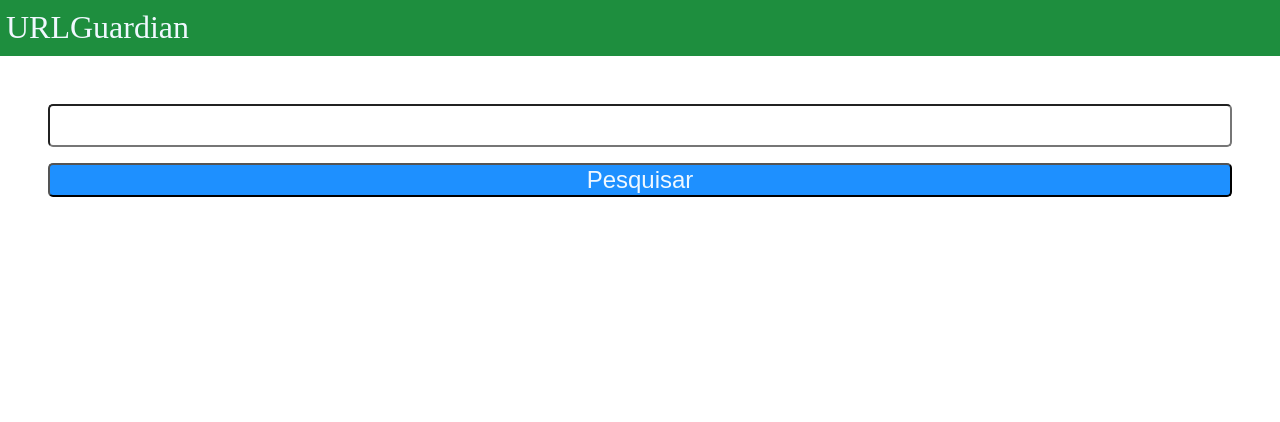
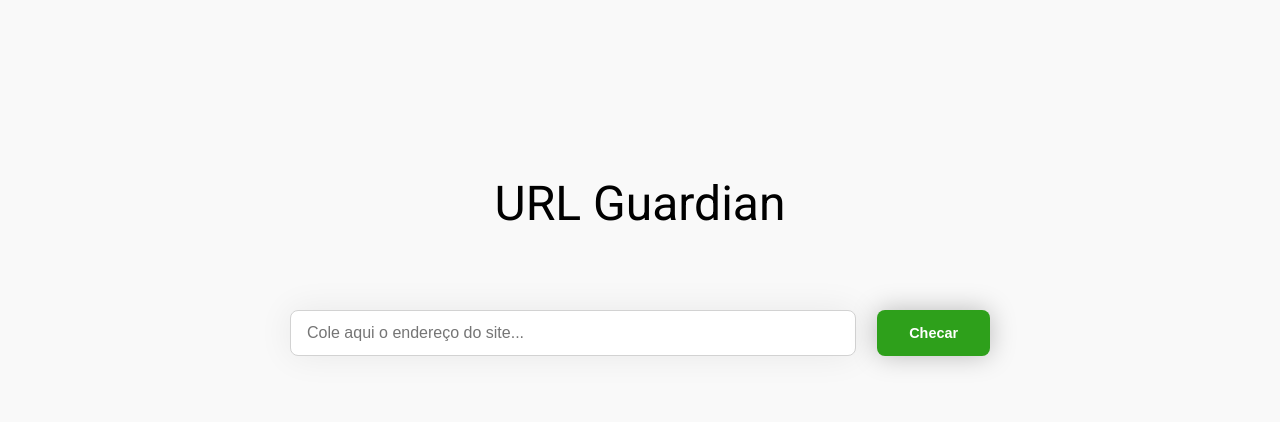
Before and after one commit to mzocateli/URLGuardian, a website: page index.html in a window 1280 px wide. Drawn offline with Linux system fonts and the light colour scheme; no server answers.

Commit message:
feat(layout): desenvolvimento do layout do site

```diff
--- a/index.html
+++ b/index.html
@@ -8,17 +8,54 @@
     <script src="scripts/main.js"></script>
 </head>
 <body>
-    <header class="header">
-        <div class="header__item">
-            <span class="header__text">URLGuardian</span>
+    <header class="header container">
+        <div class="header__logocontainer">
+            <span class="header__logocontainer__logo">URL Guardian</span>
         </div>
     </header>
 
     <main class="container">
-        <article class="container__article">
-            <input class="article__input" type="text">
-            <button class="article__button">Pesquisar</button>
+        <article class="searchbar">
+            <input class="searchbar__input" type="text" placeholder="Cole aqui o endereço do site..." autofocus>
+            <button class="searchbar__button ripple-effect">Checar</button>
         </article>
+
+        <div class="scan-progress hidden">
+            <div class="scan-progress__loading">
+                <div class="loading-dual-ring"></div>
+            </div>
+            <span class="scan-progress__text">Verificando a segurança do site...</span>
+        </div>
+
+        <div class="scan-result hidden">
+            <header class="scan-result__header row">
+                <div class="column">
+                    <img src="images/alert-icon.png" alt="Danger icon"/>
+                </div>
+
+                <div class="column">
+                    <h2 class="scan-result__header__title">Acesso Bloqueado</h2>
+                    <p class="scan-result__header__description">O site analisado apresenta ameaça de segurança.</p>
+                </div>
+            </header>
+
+            <div class="scan-result__body">
+                <div class="row">
+                    <div class="column">Endereço</div>
+                    <div class="column">{website-url}</div>
+                </div>
+
+                <div class="row">
+                    <div class="column">Tipo de ameaça</div>
+                    <div class="column">{threat-type}</div>
+                </div>
+
+                <div class="row">
+                    <div class="column">Impacto</div>
+                    <div class="column">{threat-danger}</div>
+                </div>
+            </div>
+        </div>
     </main>
 </body>
 </html>
--- /dev/null
+++ b/styles/_animations.scss
@@ -0,0 +1,48 @@
+@import 'constants/colors';
+
+// Animated Loading Symbol
+
+.loading-dual-ring {
+  display: block;
+  width: 1em;
+  height: 1em;
+  padding: 0px 5px 5px 0;
+
+  &:after {
+    content: " ";
+    display: block;
+    width: 100%;
+    height: 100%;
+    border-radius: 50%;
+    border: 3px solid $color-green-hover;
+    border-color: $color-green-hover transparent $color-green-hover transparent;
+    animation: loading-dual-ring 1.2s linear infinite;
+  }
+}
+
+@keyframes loading-dual-ring {
+  0% {
+    transform: rotate(0deg);
+  }
+  100% {
+    transform: rotate(360deg);
+  }
+}
+
+// Ripple Effect from Material Design
+
+.ripple-effect {
+  background-position: center;
+  transition: background 0.9s;
+
+  &:hover {
+    background: $color-green-hover radial-gradient(circle, transparent 1%, $color-green-hover 1%)
+      center/15000%;
+  }
+
+  &:active {
+    background-color: $color-green;
+    background-size: 100%;
+    transition: background 0s;
+  }
+}
--- /dev/null
+++ b/styles/constants/_colors.scss
@@ -0,0 +1,3 @@
+$color-website-background: #f9f9f9;
+$color-green: #2ea01b;
+$color-green-hover: #289215;
--- a/styles/style.scss
+++ b/styles/style.scss
@@ -1,52 +1,137 @@
-body,html {
+@use 'animations';
+@import "constants/colors";
+
+@import url("https://fonts.googleapis.com/css2?family=Roboto:wght@300;400;500&display=swap");
+
+@mixin horizontal-padding($padding) {
+  padding-right: $padding;
+  padding-left: $padding;
+}
+
+body,
+html {
+  font-size: 16px;
+  font-family: "Roboto", sans-serif;
   margin: 0;
-    height: 100vh;
-    width: 100vw;
+  background-color: $color-website-background;
+}
+
+button,
+input {
+  outline: none;
+  border: 0;
 }
 
 .header {
-    height: 3.5rem;
-    background-color: #1e8e3e;
+  height: auto;
 
-    &__item {
-        height: calc(100% - 0.125rem - 0.25rem);
-        margin: 0 0.25rem 0;
-        padding: 0.125rem;
+  &__logocontainer {
+    margin-top: 20vh;
+    margin-bottom: 3rem;
     display: flex;
-        align-items: center;
+    justify-content: center;
+
+    &__logo {
+      font-size: 3rem;
+      color: #000;
     }
-
-    &__text{
-        font-size: 2rem;
-        color: #f0f8ff;
   }
 }
 
-.container{
-    margin: 3rem;
+.container {
+  position: relative;
+  margin-right: auto;
+  margin-left: auto;
+  padding: 15px;
+  max-width: 700px;
+}
 
-    &__article{
+.searchbar {
+  $height-searchbar: 2.9rem;
+
+  display: flex;
+  align-items: center;
+  justify-content: space-between;
+  flex-wrap: wrap;
+  height: auto;
+  margin-bottom: 3rem;
+
+  &__input {
+    @include horizontal-padding(1rem);
+    flex: 1;
+    height: $height-searchbar;
+    border-radius: 8px;
+    font-size: 1rem;
+    background: #fff;
+    border: 1px solid #d2d2d2;
+    box-sizing: border-box;
+    box-shadow: 0px 0px 35px rgba(0, 0, 0, 0.07);
+    margin-right: 1.3rem;
+  }
+
+  &__button {
+    @include horizontal-padding(2rem);
+    flex: 0;
+    height: $height-searchbar;
+    border-radius: 8px;
+    box-shadow: 0px 0px 26px rgba(0, 0, 0, 0.25);
+    font-weight: 600;
+    color: #fff;
+    font-size: 0.9rem;
+    background-color: $color-green;
+    cursor: pointer;
+  }
+}
+
+.scan-progress {
   display: flex;
   align-items: center;
   justify-content: center;
   flex-wrap: wrap;
+
+  &__loading {
+    font-size: 1rem;
+    margin-right: 0.8rem;
   }
 }
 
-.article {
-    &__input{
-        width: 100%;
-        border-radius: 5px;
-        line-height: 2rem;
-        font-size: 2rem;
+.scan-result {
+  padding: 1.5rem 5rem;
+  background: #f7f7f7;
+  border: 1px solid #d2d2d2;
+  box-sizing: border-box;
+  box-shadow: 0px 0px 35px rgba(0, 0, 0, 0.07);
+  border-radius: 20px;
+
+  &__header {
+    &__title {
+      font-size: 1.2rem;
+      line-height: 0.6rem;
     }
 
-    &__button{
-        margin-top: 1rem;
-        width: 100%;
-        border-radius: 5px;
-        font-size: 1.5rem;
-        color: #f0f8ff;
-        background-color: #1e90ff;
+    &__description {
+      font-weight: 400;
     }
   }
+
+  .row {
+    display: flex;
+    align-items: center;
+    justify-content: left;
+    flex-wrap: wrap;
+  }
+
+  .column {
+    padding: 10px;
+    font-weight: 300;
+
+    &:first-child {
+      width: 120px;
+      font-weight: 600;
+    }
+  }
+}
+
+.hidden {
+  display: none;
+}
```
Also changed, not shown: images/alert-icon.png (added), styles/style.css. Lines whose indentation alone changed are shown as unchanged.
